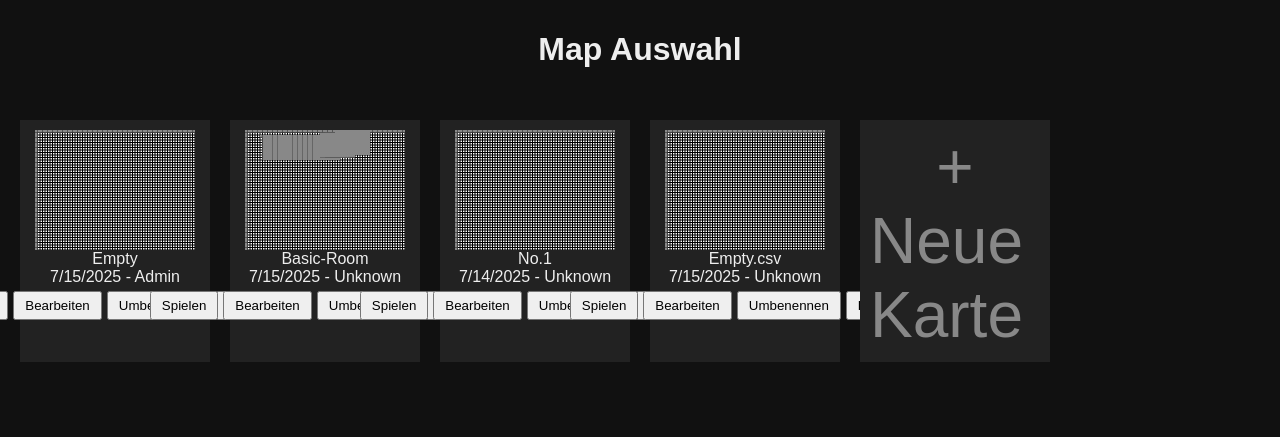
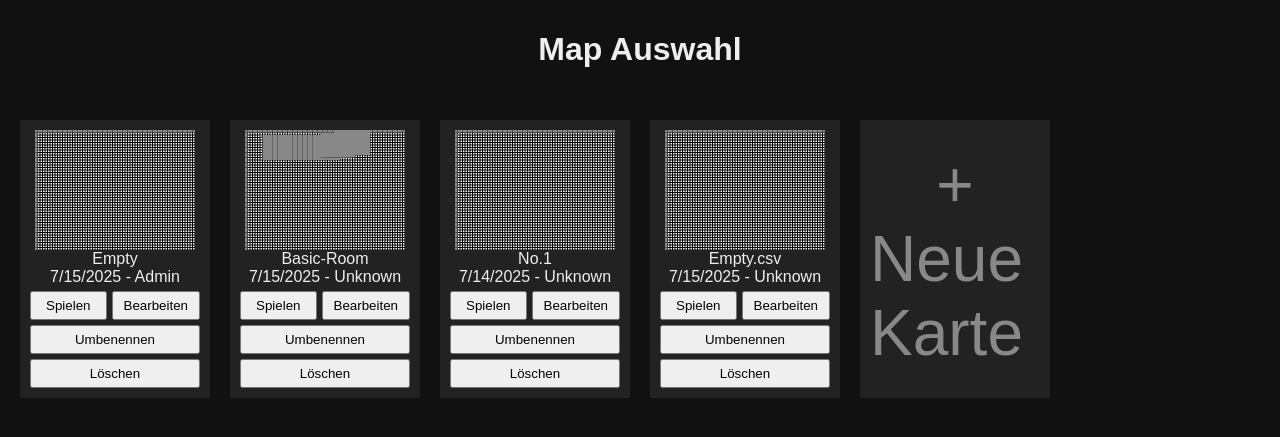
Before and after one commit to Exekutiveone/Virtaul_Ares, a Flask app: page /maps in a window 1280 px wide. Shown: the top 437 px of the page. Run offline with Flask 2, Linux system fonts and the light colour scheme.

Commit message:
style: improve tile button layout

```diff
--- a/VE/templates/index.html
+++ b/VE/templates/index.html
@@ -38,8 +38,14 @@
     }
     .buttons {
       display: flex;
+      flex-wrap: wrap;
+      justify-content: center;
       gap: 5px;
       margin-top: 5px;
+      width: 100%;
+    }
+    .buttons button {
+      flex: 1 0 45%;
     }
     button {
       padding: 5px 10px;
--- a/VE/templates/sequences.html
+++ b/VE/templates/sequences.html
@@ -25,8 +25,14 @@
     }
     .buttons {
       display: flex;
+      flex-wrap: wrap;
+      justify-content: center;
       gap: 5px;
       margin-top: 5px;
+      width: 100%;
+    }
+    .buttons button {
+      flex: 1 0 45%;
     }
     button {
       padding: 5px 10px;
```
